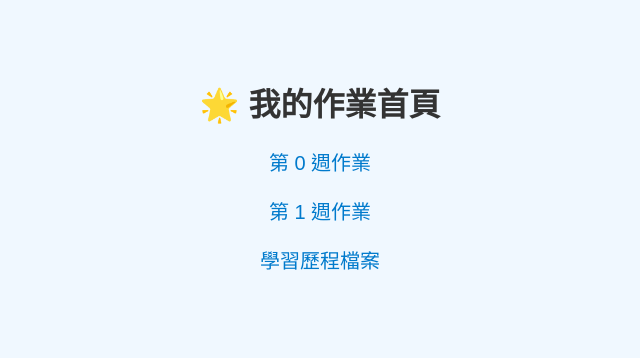
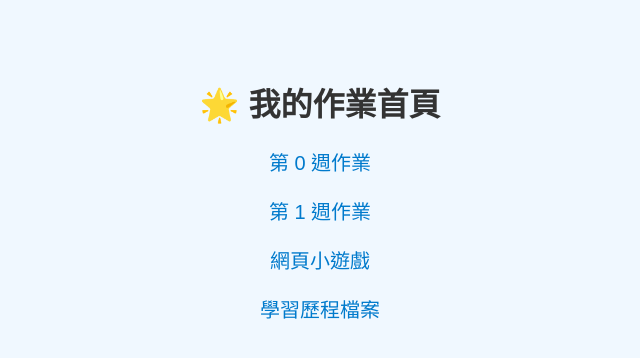
Before and after one commit to xinyu7777/xinyu7777.github.io, a plain HTML site: page index.html in a window 1280 px wide. Shown: the whole page, without its empty margins (320-960 px from the left). Drawn offline with Linux system fonts and the light colour scheme.

Commit message:
Update index.html

```diff
--- a/index.html
+++ b/index.html
@@ -35,6 +35,7 @@
   <ul>
     <li><a href="https://xinyu7777.github.io/w0/">第 0 週作業</a></li>
     <li><a href="https://xinyu7777.github.io/w1/">第 1 週作業</a></li>
+    <li><a href="https://xinyu7777.github.io/game/">網頁小遊戲</a></li>
     <li><a href="https://www.canva.com/你的連結">學習歷程檔案</a></li>
   </ul>
 </body>
```
